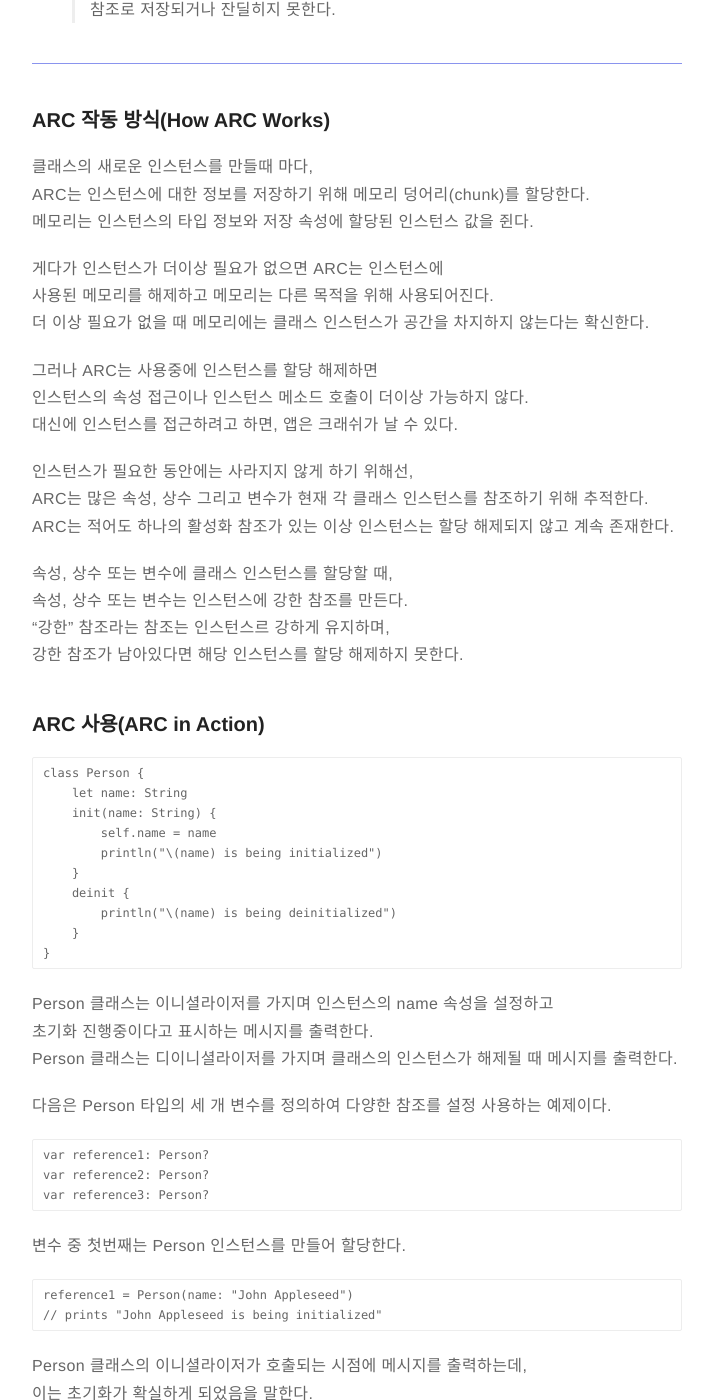
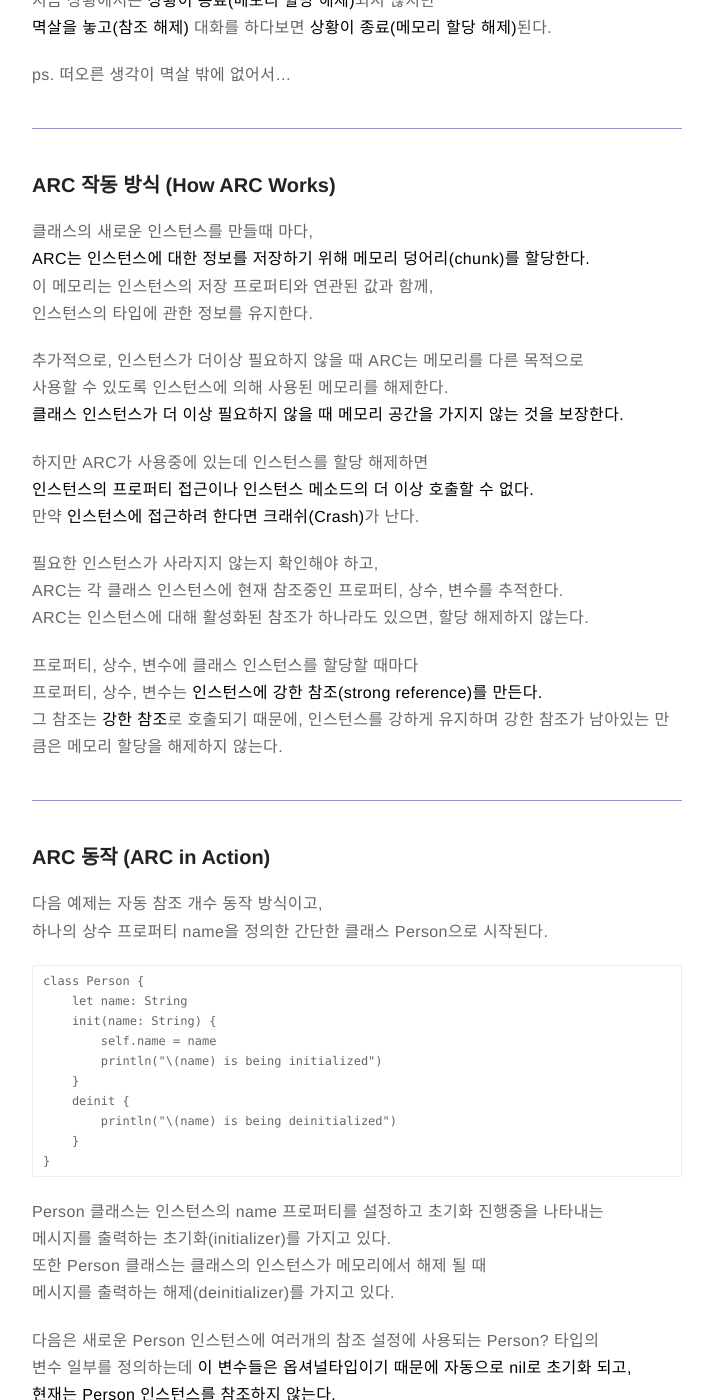
Before and after one commit to jhyejun/jhyejun.github.io, a Jekyll site: the page built from _posts/2018-07-23-memory-management-arc.md, in a window 1280 px wide and 1400 px high, scrolled down 820 px. Shown: the whole window, without its empty margins (283-996 px from the left). Built offline with Jekyll 4.4.1, drawn with Linux system fonts in a browser that asks for light colours; comment, search, counter and statistics services are not loaded; some of the changed text lies outside the part shown.

Commit message:
Modify post
- 메모리 관리 ARC 수정 완료

`````diff
--- a/_posts/2018-07-23-memory-management-arc.md
+++ b/_posts/2018-07-23-memory-management-arc.md
@@ -11,9 +11,7 @@ author: jhyejun
 description: iOS Memory Management ARC
 ---
 
-# 현재 내용 정리 중에 있습니다.
-
-### 자동 참조 계수(ARC: Automatic Reference Counting)
+### 자동 참조 계수 (ARC: Automatic Reference Counting)
 **iOS는 앱의 메모리 사용을 추적하고 관리하는 자동 참조 계수(이하 ARC)를 사용한다.**<br>
 ARC는 인스턴스가 더이상 필요가 없을 때 클래스 인스턴스에 사용된 메모리를 자동적으로 해제한다.<br>
 간단한 것으로 프로퍼티, 상수, 변수에 레퍼런스가 지정될 때 여기에 들어있는 카운트를 증가시키고<br>
@@ -27,33 +25,42 @@ ARC는 인스턴스가 더이상 필요가 없을 때 클래스 인스턴스에
  구조체와 열거형은 값 타입이지 참조 타입이 아니라<br>
  참조로 저장되거나 잔딜히지 못한다.<br>
 
+**ARC를 쉽게 설명하자면** 사람들이 있는데 **서로의 멱살을 잡고(참조)** 있다.<br>
+지금 상황에서는 **상황이 종료(메모리 할당 해제)**되지 않지만<br>
+**멱살을 놓고(참조 해제)** 대화를 하다보면 **상황이 종료(메모리 할당 해제)**된다.<br>
+
+ps. 떠오른 생각이 멱살 밖에 없어서...
+
 ---
 
-### ARC 작동 방식(How ARC Works)
+### ARC 작동 방식 (How ARC Works)
+클래스의 새로운 인스턴스를 만들때 마다,<br>
+**ARC는 인스턴스에 대한 정보를 저장하기 위해 메모리 덩어리(chunk)를 할당한다.**<br>
+이 메모리는 인스턴스의 저장 프로퍼티와 연관된 값과 함께,<br>
+인스턴스의 타입에 관한 정보를 유지한다.<br>
 
-클래스의 새로운 인스턴스를 만들때 마다,<br>
-ARC는 인스턴스에 대한 정보를 저장하기 위해 메모리 덩어리(chunk)를 할당한다.<br>
-메모리는 인스턴스의 타입 정보와 저장 속성에 할당된 인스턴스 값을 쥔다.<br>
+추가적으로, 인스턴스가 더이상 필요하지 않을 때 ARC는 메모리를 다른 목적으로<br>
+사용할 수 있도록 인스턴스에 의해 사용된 메모리를 해제한다.<br>
+**클래스 인스턴스가 더 이상 필요하지 않을 때 메모리 공간을 가지지 않는 것을 보장한다.**<br>
 
-게다가 인스턴스가 더이상 필요가 없으면 ARC는 인스턴스에<br>
-사용된 메모리를 해제하고 메모리는 다른 목적을 위해 사용되어진다.<br>
-더 이상 필요가 없을 때 메모리에는 클래스 인스턴스가 공간을 차지하지 않는다는 확신한다.<br>
+하지만 ARC가 사용중에 있는데 인스턴스를 할당 해제하면<br>
+**인스턴스의 프로퍼티 접근이나 인스턴스 메소드의 더 이상 호출할 수 없다.**<br>
+만약 **인스턴스에 접근하려 한다면 크래쉬(Crash)**가 난다.
 
-그러나 ARC는 사용중에 인스턴스를 할당 해제하면<br>
-인스턴스의 속성 접근이나 인스턴스 메소드 호출이 더이상 가능하지 않다.<br>
-대신에 인스턴스를 접근하려고 하면, 앱은 크래쉬가 날 수 있다.<br>
+필요한 인스턴스가 사라지지 않는지 확인해야 하고,<br>
+ARC는 각 클래스 인스턴스에 현재 참조중인 프로퍼티, 상수, 변수를 추적한다.<br>
+ARC는 인스턴스에 대해 활성화된 참조가 하나라도 있으면, 할당 해제하지 않는다.<br>
 
-인스턴스가 필요한 동안에는 사라지지 않게 하기 위해선,<br>
-ARC는 많은 속성, 상수 그리고 변수가 현재 각 클래스 인스턴스를 참조하기 위해 추적한다.<br>
-ARC는 적어도 하나의 활성화 참조가 있는 이상 인스턴스는 할당 해제되지 않고 계속 존재한다.<br>
+프로퍼티, 상수, 변수에 클래스 인스턴스를 할당할 때마다<br>
+프로퍼티, 상수, 변수는 **인스턴스에 강한 참조(strong reference)를 만든다.**<br>
+그 참조는 **강한 참조**로 호출되기 때문에, 인스턴스를 강하게 유지하며
+강한 참조가 남아있는 만큼은 메모리 할당을 해제하지 않는다.
 
-속성, 상수 또는 변수에 클래스 인스턴스를 할당할 때,<br>
-속성, 상수 또는 변수는 인스턴스에 강한 참조를 만든다.<br>
-“강한” 참조라는 참조는 인스턴스르 강하게 유지하며,<br>
-강한 참조가 남아있다면 해당 인스턴스를 할당 해제하지 못한다.<br>
+---
 
-
-### ARC 사용(ARC in Action)
+### ARC 동작 (ARC in Action)
+다음 예제는 자동 참조 개수 동작 방식이고,<br>
+하나의 상수 프로퍼티 name을 정의한 간단한 클래스 Person으로 시작된다.<br>
 
 ```
 class Person {
@@ -68,11 +75,14 @@ class Person {
 }
 ````
 
-Person 클래스는 이니셜라이저를 가지며 인스턴스의 name 속성을 설정하고<br>
-초기화 진행중이다고 표시하는 메시지를 출력한다.<br>
-Person 클래스는 디이니셜라이저를 가지며 클래스의 인스턴스가 해제될 때 메시지를 출력한다.<br>
+Person 클래스는 인스턴스의 name 프로퍼티를 설정하고 초기화 진행중을 나타내는<br>
+메시지를 출력하는 초기화(initializer)를 가지고 있다.<br>
+또한 Person 클래스는 클래스의 인스턴스가 메모리에서 해제 될 때<br>
+메시지를 출력하는 해제(deinitializer)를 가지고 있다.<br>
 
-다음은 Person 타입의 세 개 변수를 정의하여 다양한 참조를 설정 사용하는 예제이다.<br>
+다음은 새로운 Person 인스턴스에 여러개의 참조 설정에 사용되는 Person? 타입의<br>
+변수 일부를 정의하는데 **이 변수들은 옵셔널타입이기 때문에 자동으로 nil로 초기화 되고,**<br>
+**현재는 Person 인스턴스를 참조하지 않는다.**<br>
 
 ```
 var reference1: Person?
@@ -80,7 +90,7 @@ var reference2: Person?
 var reference3: Person?
 ```
 
-변수 중 첫번째는 Person 인스턴스를 만들어 할당한다.<br>
+첫번째 변수에 Person 인스턴스를 만들어 할당한다.<br>
 
 ```
 reference1 = Person(name: "John Appleseed")
@@ -88,11 +98,12 @@ reference1 = Person(name: "John Appleseed")
 ````
 
 Person 클래스의 이니셜라이저가 호출되는 시점에 메시지를 출력하는데,<br>
-이는 초기화가 확실하게 되었음을 말한다.<br>
+이는 초기화가 되었음을 뚯한다.<br>
 
-새로운 Person 인스턴스가 reference1 변수에 할당되었기 때문에,<br>
-reference1에 새로운 Person 인스턴스가 강력참조로 된다.<br>
-ARC는 Person 인스턴스가 메모리에서 유지되고 할당 해제되지 않도록 한다.<br>
+**새로운 Person 인스턴스가 reference1 변수에 할당되었기 때문에,**<br>
+**reference1에 새로운 Person 인스턴스가 강한 참조로 된다.**<br>
+**이렇게 되면 현재 강한 참조가 하나 이상이기 때문에**<br>
+**ARC는 Person 이 메모리에서 유지되고 할당 해제되지 않도록 한다.**<br>
 
 다음은 같은 Person 인스턴스를 나머지 두개의 변수에 할당한다.<br>
 
@@ -101,15 +112,43 @@ reference2 = reference1
 reference3 = reference1
 ````
 
-이제 하나의 Person 인스턴스에 세 개의 강한 참조가 있다.<br>
+**이제 하나의 Person 인스턴스에 세 개의 강한 참조가 있다.**<br>
 
-만약 강한 참조 중 두개를 nil로 할당하여 깨진다면,<br>
-하나의 강력 참조만 남고 Person 인스턴스는 할당 해제되지 않는다.<br>
+다음처럼 만약 강한 참조 중 두개를 nil로 할당하여 깨진다면,<br>
+**하나의 강력 참조만 남고 Person 인스턴스는 할당 해제되지 않는다.**<br>
 
-ARC는 세번째 강력 참조가 깨지기 전까지 Person 인스턴스가 할당 해제되지 않고,<br>
-세변째 변수에 nil로 정리하면 Person 인스턴스는 할당 해제 된다.<br>
+```
+reference1 = nil
+reference2 = nil
+```
+
+**ARC는 세번째 강력 참조가 깨지기 전까지 Person 인스턴스가 할당 해제되지 않고,**<br>
+**세변째 변수에 nil로 정리하면 그 때서야 Person 인스턴스는 할당 해제 된다.**<br>
 
 ```
 reference3 = nil
 // prints "John Appleseed is being deinitialized"
 ```
+
+---
+
+### 강한 순환 참조 (Strong Reference Cycles)
+ARC의 한가지 문제점이라 하면 두 개의 객체가 상호 참조하는 경우와 같은<br>
+**강한 순환 참조가 만들어 질 수 있다는 점**이다.<br>
+**이렇게 되면 이 순환 참조에 연관된 객체들은 레퍼런스 카운트가**<br>
+**0에 도달하지 않게 되어 메모리 누수가 발생하게 된다.**<br>
+
+스위프트와 같이 ARC를 기반으로 하는 메모리 관리 모델에서는<br>
+**어떻게 하면 강한 순환 참조를 발생시키지 않도록 하느냐**가<br>
+메모리 관리상의 가장 큰 관심사가 된다.<br>
+
+**강한 순환 참조에 대해서 쉽게 설명하면**<br>
+A와 B가 있는데 **서로 멱살을 잡고(참조)** 있다.<br>
+둘 중 누가 먼저 **멱살을 놓기 시작(참조 해제)** 해야<br>
+이 험악한 **상황이 종료(메모리 할당 해제)** 될텐데<br>
+계속 서로 멱살을 안 놓다 보니 **험악한 상황(메모리 누수)**이 지속되고 있는 것이다.<br>
+**이 상황이 바로 강한 순환 참조를 뜻한다.**
+
+**이 강한 순환 참조를 해결하기 위한 방법**은<br>
+다음 게시글인 **[weak와 unowned의 사용법]({{ site.url }}/blog/how-to-use-weak-and-unowned)**에서<br>
+확인할 수 있다.<br>
`````
